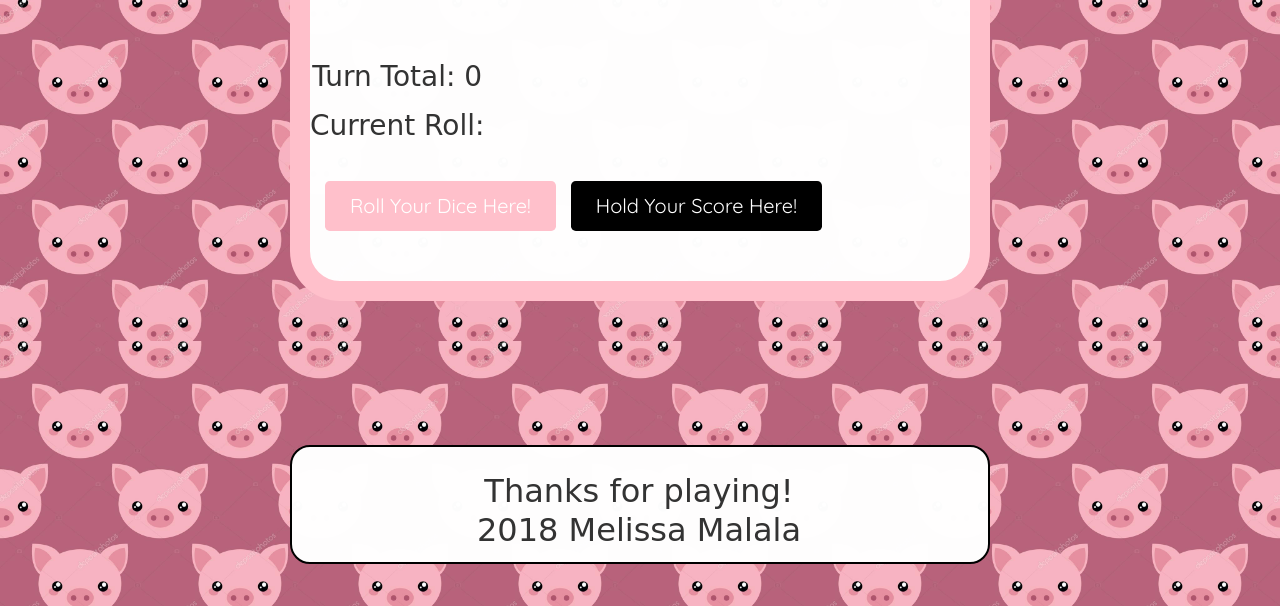
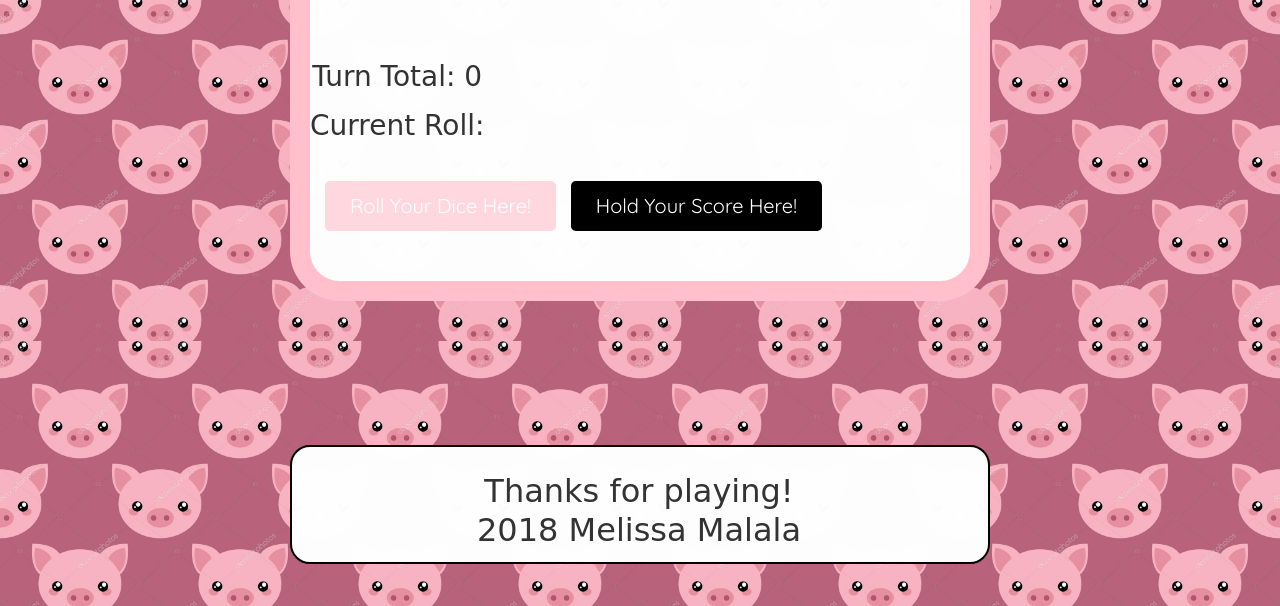
Before and after one commit to melisamalala/pigdice, a plain HTML site: page index.html in a window 1280 px wide. In both pictures the pointer is over the button "Roll Your Dice Here!". Shown: the part 643-1249 px from the top of the page. Drawn offline with nearby package versions, Linux system fonts and the light colour scheme; files whose address does not match are found by name; a web font is replaced by a local one.

Commit message:
Added hover buttons on CSS file

```diff
--- a/css/styles.css
+++ b/css/styles.css
@@ -132,9 +132,9 @@ body {
 }
 
 .btn {
-  /*margin-right: 20px;*/
-  /*border-width: 2px !important;*/
   padding: 10px 25px;
+  opacity: 1;
+  transition: 0.3s;
 }
 
 #roll .btn {
@@ -151,6 +151,10 @@ body {
   border: #FF99BB;
   margin-left: 15px;
   font-family: 'Quicksand', cursive;
+}
+
+.btn:hover {
+  opacity: 0.6;
 }
 
 .fa:hover {
```
